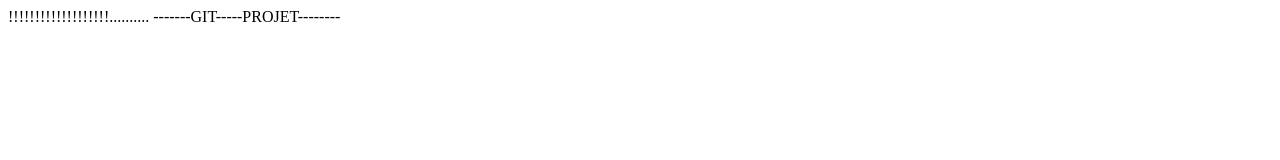
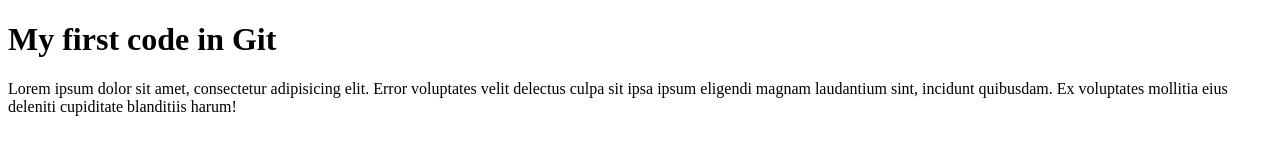
Before and after one commit to fatahdevtec/git_project, a plain HTML site: page index.htm in a window 1280 px wide. Drawn offline with Linux system fonts and the light colour scheme.

Commit message:
file modified

```diff
--- a/index.htm
+++ b/index.htm
@@ -8,7 +8,7 @@
     <title>GIT PROGET</title>
 </head>
 <body>
-    !!!!!!!!!!!!!!!!!!!..........
-    -------GIT-----PROJET--------
+    <h1>My first code in Git</h1>
+    <p>Lorem ipsum dolor sit amet, consectetur adipisicing elit. Error voluptates velit delectus culpa sit ipsa ipsum eligendi magnam laudantium sint, incidunt quibusdam. Ex voluptates mollitia eius deleniti cupiditate blanditiis harum!</p>
 </body>
 </html>
```
